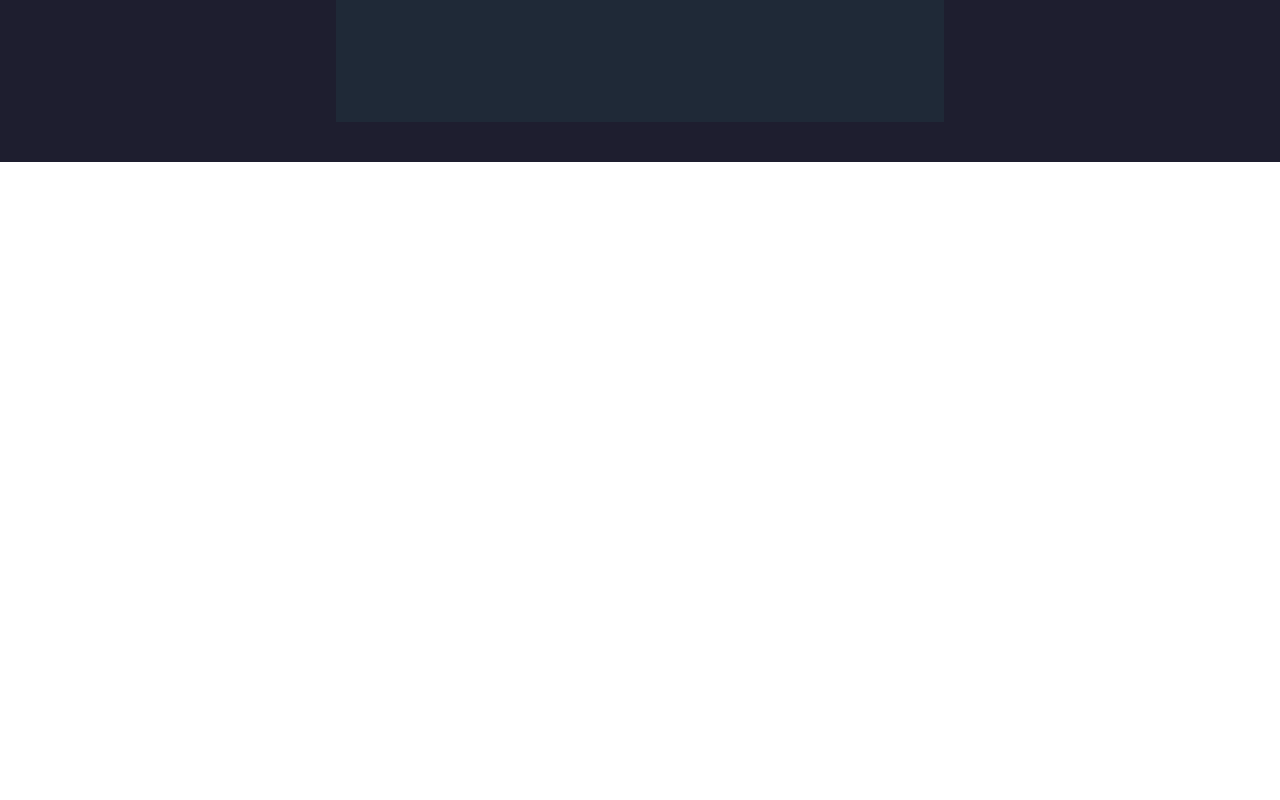
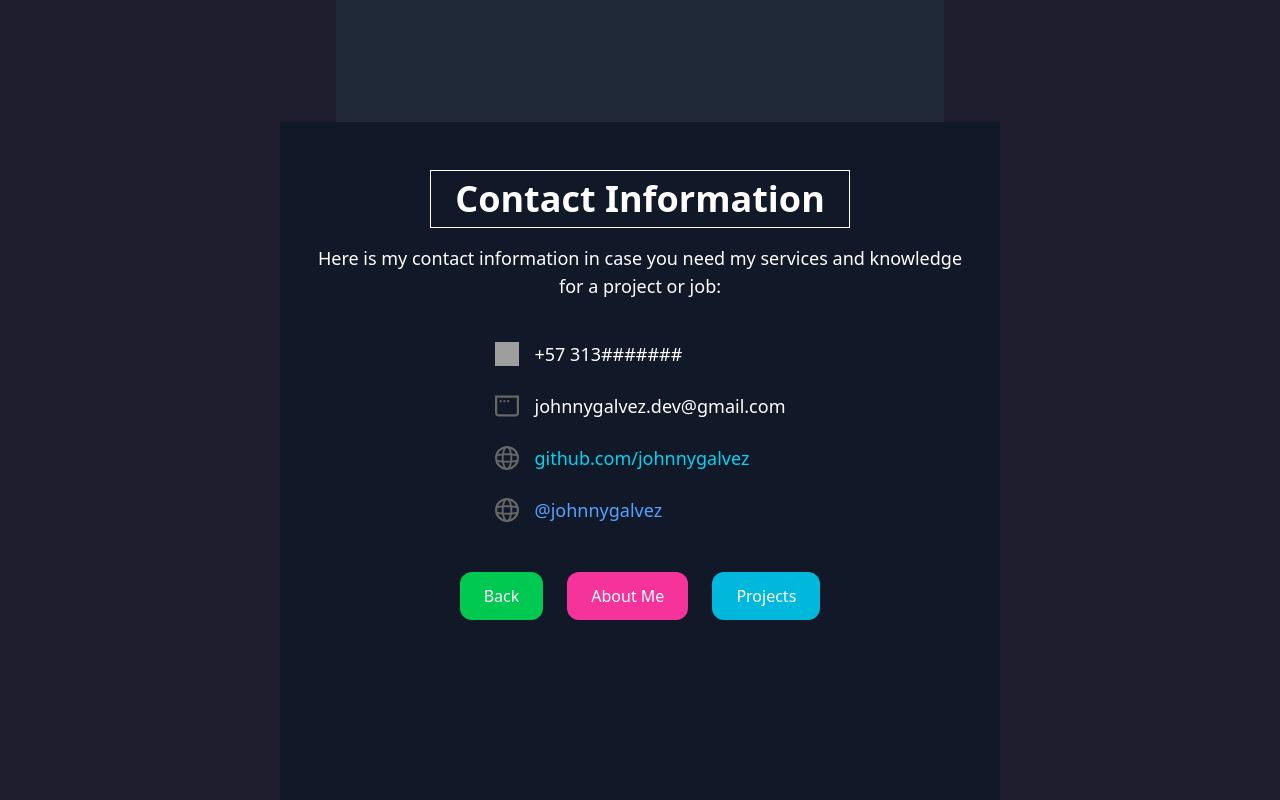
Before and after one commit to SunixTDM/Portfolio, a Next.js app: page / in a window 1280 px wide. Shown: the part 1800-2600 px from the top of the page. Before the commit the page ends 1962 px from the top, so only its background shows below. Built offline with nearby package versions, Linux system fonts and the light colour scheme; grey boxes are pictures that could not be loaded.

Commit message:
Creación Base Sección "Contacto"

```diff
--- a/src/app/page.tsx
+++ b/src/app/page.tsx
@@ -115,6 +115,75 @@ export default function Home() {
   </div>
 </section>
 
+<section
+  id="contact"
+  className="min-h-screen bg-[#111827] text-white px-6 py-12 flex flex-col items-center"
+>
+  <h2 className="text-4xl font-bold border border-white px-6 py-2 mb-4">
+    Contact Information
+  </h2>
+
+  <p className="text-center max-w-2xl mb-10 text-lg">
+    Here is my contact information in case you need my services and knowledge
+    for a project or job:
+  </p>
+
+  {/* Lista de contactos */}
+  <div className="flex flex-col gap-6 mb-12 text-lg">
+    <div className="flex items-center gap-4">
+      <img src="/phone.svg" alt="Phone" className="w-6 h-6" />
+      <span>+57 313#######</span>
+    </div>
+    <div className="flex items-center gap-4">
+      <img src="/window.svg" alt="Email" className="w-6 h-6" />
+      <span>johnnygalvez.dev@gmail.com</span>
+    </div>
+    <div className="flex items-center gap-4">
+      <img src="/globe.svg" alt="GitHub" className="w-6 h-6" />
+      <a
+        href="https://github.com/johnnygalvez"
+        className="text-cyan-400 hover:underline"
+        target="_blank"
+      >
+        github.com/johnnygalvez
+      </a>
+    </div>
+    <div className="flex items-center gap-4">
+      <img src="/globe.svg" alt="Twitter" className="w-6 h-6" />
+      <a
+        href="https://twitter.com/johnnygalvez"
+        className="text-blue-400 hover:underline"
+        target="_blank"
+      >
+        @johnnygalvez
+      </a>
+    </div>
+  </div>
+
+  {/* Navegación */}
+  <div className="flex flex-wrap justify-center gap-6">
+    <a
+      href="#"
+      className="bg-green-500 hover:bg-green-600 transition text-white px-6 py-3 rounded-xl"
+    >
+      Back
+    </a>
+    <a
+      href="#about"
+      className="bg-pink-500 hover:bg-pink-600 transition text-white px-6 py-3 rounded-xl"
+    >
+      About Me
+    </a>
+    <a
+      href="#projects"
+      className="bg-cyan-500 hover:bg-cyan-600 transition text-white px-6 py-3 rounded-xl"
+    >
+      Projects
+    </a>
+  </div>
+</section>
+
+
     </main>
   );
 }
```
